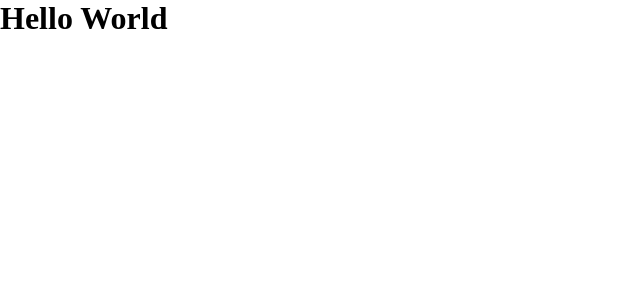
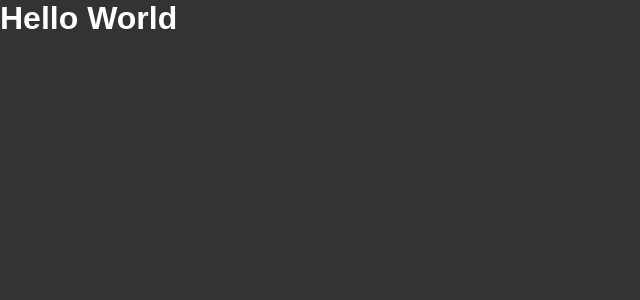
Before and after one commit to br-gabriel/Github-explorer, a React app: page / in a window 1280 px wide. Shown: the top 300 px of the page, without its empty margins (0-640 px from the left). Built offline with nearby package versions, Linux system fonts and the light colour scheme.

Commit message:
sass loader added

```diff
--- a/package.json
+++ b/package.json
@@ -22,7 +22,10 @@
     "@babel/preset-env": "^7.16.11",
     "@babel/preset-react": "^7.16.7",
     "cross-env": "^7.0.3",
+    "css-loader": "^6.7.1",
     "html-webpack-plugin": "^5.5.0",
+    "sass-loader": "^12.6.0",
+    "style-loader": "^3.3.1",
     "webpack": "^5.70.0",
     "webpack-cli": "^4.9.2",
     "webpack-dev-server": "^4.7.4"
--- a/src/App.jsx
+++ b/src/App.jsx
@@ -1,4 +1,4 @@
-import './styles/global.css'
+import './styles/global.scss'
 
 export function App() {
     return <h1>Hello World</h1>
--- a/src/styles/global.css
+++ /dev/null
@@ -1,5 +0,0 @@
-* {
-    margin: 0;
-    padding: 0;
-    box-sizing: border-box;
-}
--- /dev/null
+++ b/src/styles/global.scss
@@ -0,0 +1,11 @@
+* {
+    margin: 0;
+    padding: 0;
+    box-sizing: border-box;
+}
+
+body {
+    font-family: Arial, Helvetica, sans-serif;
+    color: #fff;
+    background-color: #333;
+}
--- a/webpack.config.js
+++ b/webpack.config.js
@@ -30,9 +30,9 @@ module.exports = {
 				use: 'babel-loader',
 			},
 			{
-				test: /\.css$/,
+				test: /\.scss$/,
 				exclude: /node_modules/,
-				use: ['style-loader', 'css-loader'],
+				use: ['style-loader', 'css-loader', 'sass-loader'],
 			}
 		]
 	}
```
Also changed, not shown: 1 other file (tests, documents, lock files or other folders).
